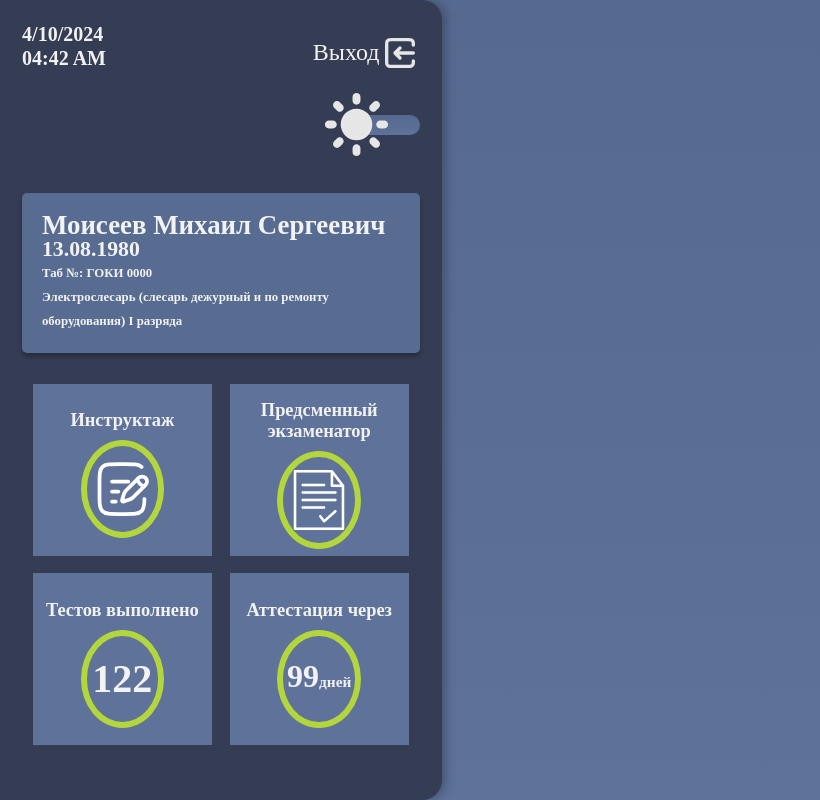
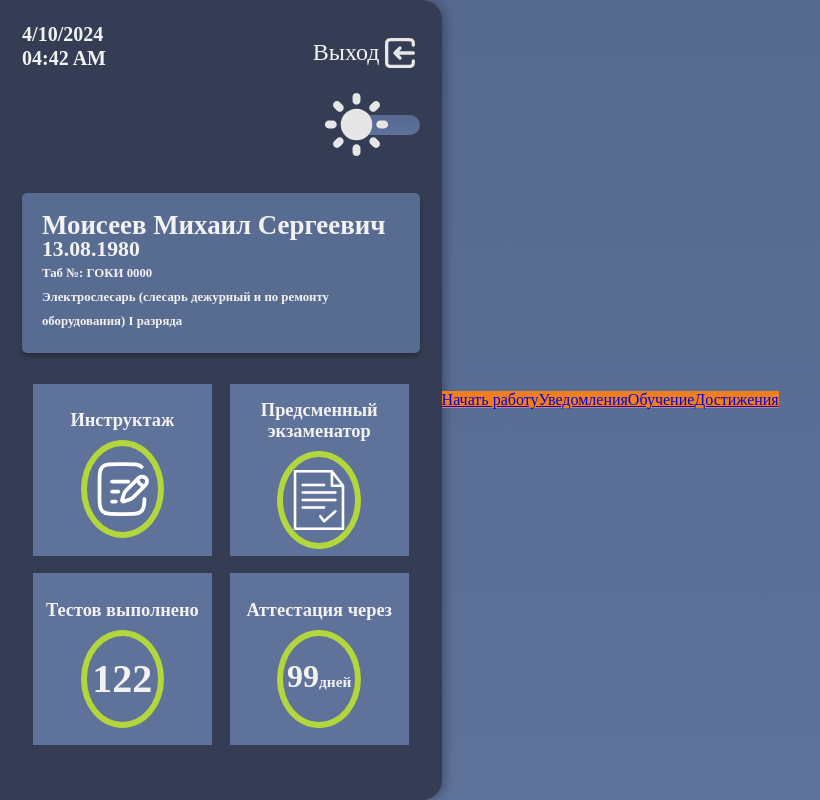
Before and after one commit to evasyukov/learn-acc, a Vue app: page /achievements in a window 1280 px wide. Shown: the whole page, without its empty margins (0-820 px from the left). Built offline with nearby package versions, Linux system fonts and the light colour scheme; the HTML template or start-up script is replaced by a standard one.

Commit message:
add main block and create router page

```diff
--- a/src/App.vue
+++ b/src/App.vue
@@ -4,6 +4,10 @@
     <ChangeTheme />
     <InfoUser />
     <InfoMenu />
+  </div>
+  <div class="main-block">
+    <MainBlock />
+    <router-view></router-view>
   </div>
 </template>
 
@@ -12,6 +16,7 @@ import ChangeTheme from "./components/ChangeTheme.vue"
 import Date from "./components/Date.vue"
 import InfoUser from "./components/InfoUser.vue"
 import InfoMenu from "./components/InfoMenu.vue"
+import MainBlock from "./components/MainBlock.vue"
 
 export default {
   components: {
@@ -19,6 +24,7 @@ export default {
     ChangeTheme,
     InfoUser,
     InfoMenu,
+    MainBlock,
   },
 }
 </script>
--- /dev/null
+++ b/src/components/MainBlock.vue
@@ -0,0 +1,22 @@
+<template>
+  <div class="menu">
+    <router-link to="/start-work" class="button">Начать работу</router-link>
+    <router-link to="/notifications" class="button">Уведомления</router-link>
+    <router-link to="/training" class="button">Обучение</router-link>
+    <router-link to="/achievements" class="button">Достижения</router-link>
+  </div>
+
+
+</template>
+
+<script>
+export default {}
+</script>
+
+<style>
+.button {
+  width: 200px;
+  height: 200px;
+  background-color: rgba(239, 127, 26, 1);
+}
+</style>
--- /dev/null
+++ b/src/components/router/Achievements.vue
@@ -0,0 +1,7 @@
+<template>
+    <h1>Достижения</h1>
+  </template>
+
+  <script>
+  export default {}
+  </script>
--- /dev/null
+++ b/src/components/router/Notifications.vue
@@ -0,0 +1,7 @@
+<template>
+    <h1>Уведомления</h1>
+  </template>
+
+  <script>
+  export default {}
+  </script>
--- /dev/null
+++ b/src/components/router/StartWork.vue
@@ -0,0 +1,12 @@
+<template>
+  <h1>Начало работы</h1>
+</template>
+
+<script>
+export default {}
+</script>
+
+
+<style>
+
+</style>
--- /dev/null
+++ b/src/components/router/Training.vue
@@ -0,0 +1,7 @@
+<template>
+    <h1>Обучение</h1>
+  </template>
+
+  <script>
+  export default {}
+  </script>
--- a/src/style.css
+++ b/src/style.css
@@ -6,6 +6,8 @@
 #app {
   height: 100vh;
   background: linear-gradient(180deg, #56698F 0%, #5E729A 100%);
+  display: flex;
+  align-items: center;
 }
 
 body {
```
